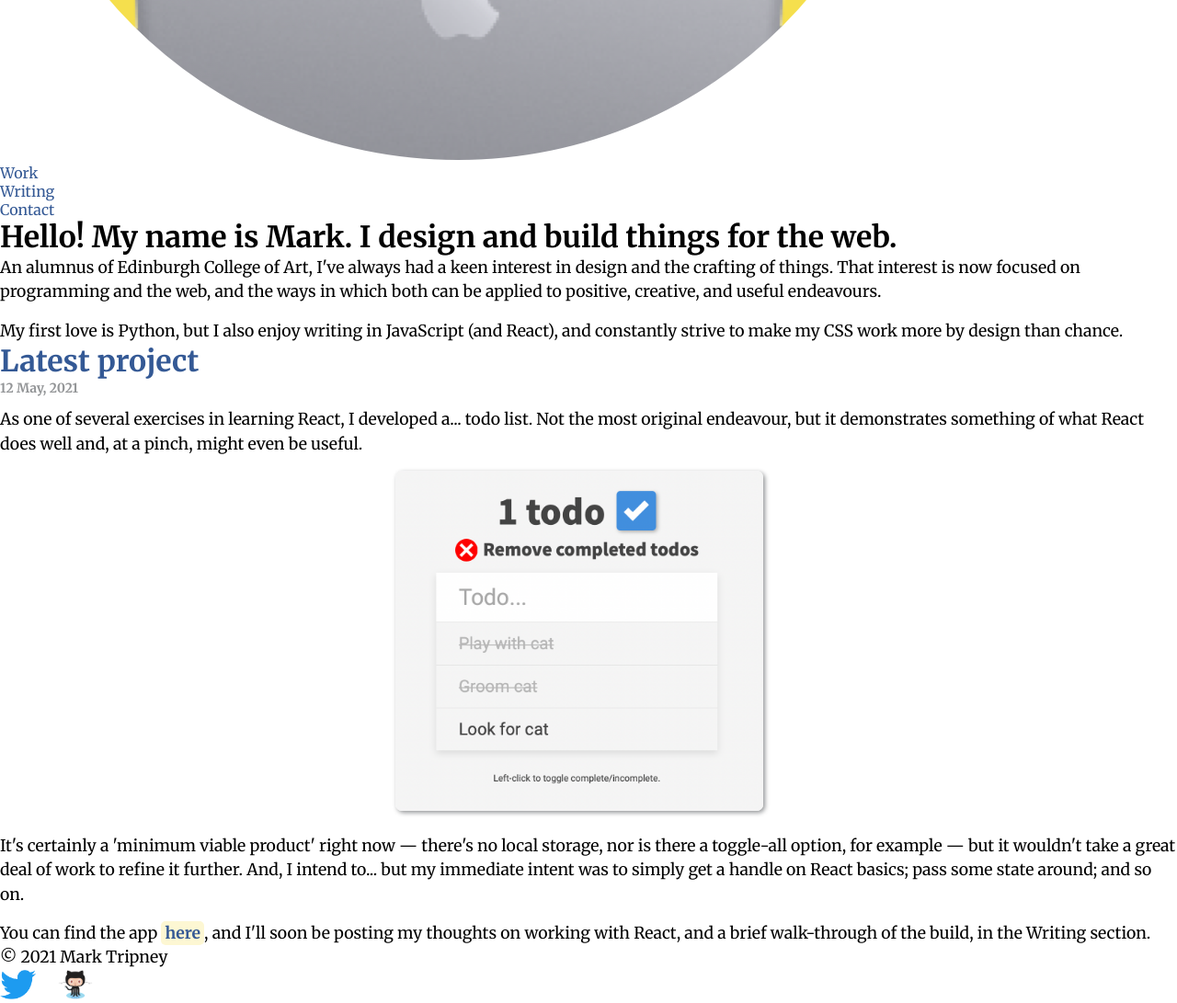
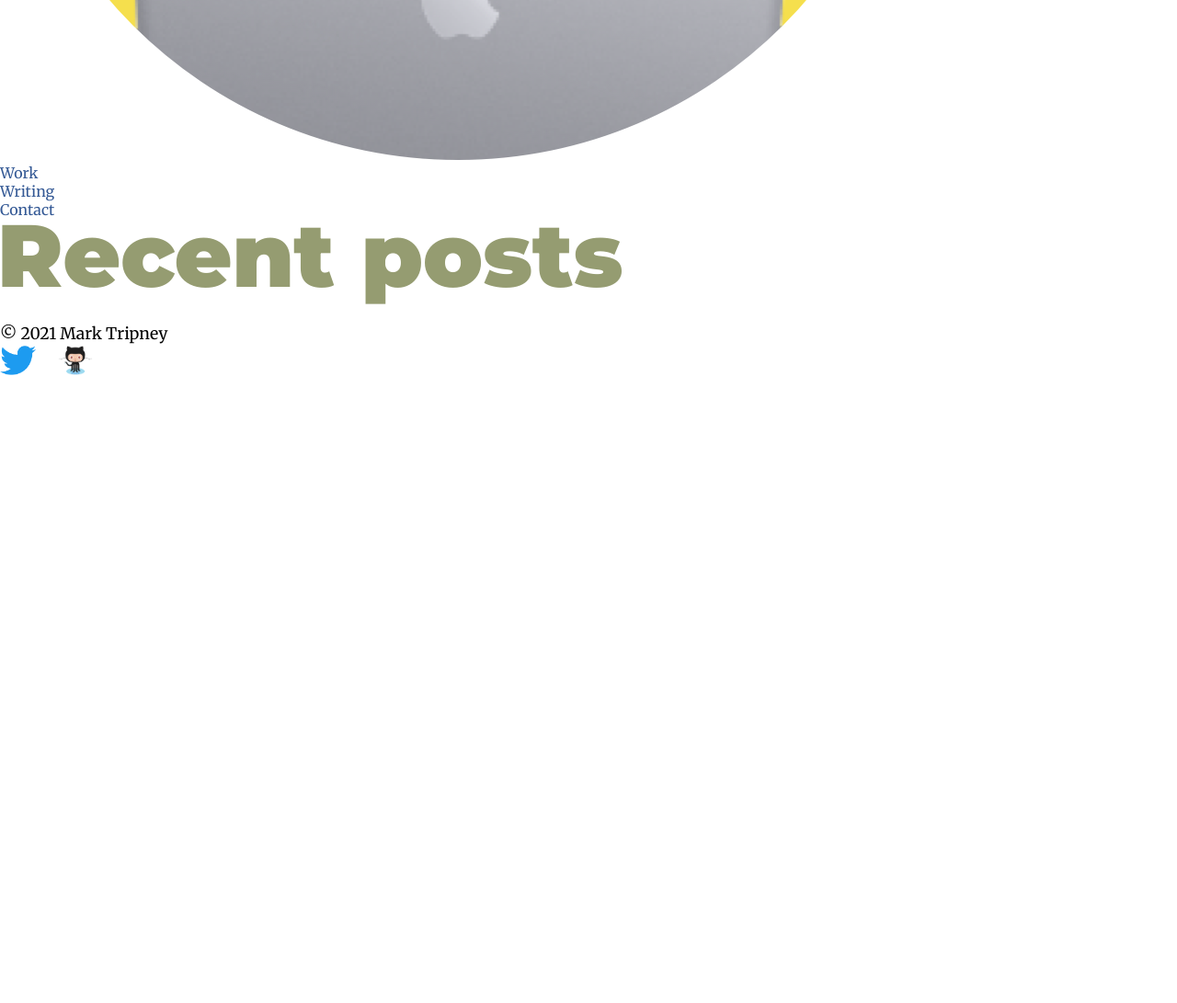
Before and after one commit to mark-tripney/marktripney-flask, a Flask app: page / in a window 1280 px wide. Shown: the part 826-1917 px from the top of the page at 92% size. After the commit the page ends 1234 px from the top, so only its background shows below. Run offline with Flask 2, Linux system fonts and the light colour scheme.

Commit message:
Remove intro; posts on home page.

```diff
--- a/templates/index.html
+++ b/templates/index.html
@@ -1,21 +1,11 @@
 {% extends "base.html" %}
 {% block content %}
-  <h1 class="section-head">Hello! My name is Mark. I design and build things for the web.</h1>
-  <p>
-    An alumnus of Edinburgh College of Art, I've always had a keen interest in design and the crafting of things. That
-    interest is now focused on
-    programming and the web, and the ways in which both can be applied to positive, creative, and useful endeavours.</p>
-  <p>My first love is Python, but I also enjoy writing in JavaScript (and React), and constantly strive to make my CSS
-    work more by design than chance.</p>
-  <h2>Latest project</h2>
-  <small>12 May, 2021</small>
-  <p>As one of several exercises in learning React, I developed a... todo list. Not the most original endeavour, but it
-    demonstrates something of what React does well and, at a pinch, might even be useful.</p>
-  <img class="screenshot" src="{{ url_for("static", filename="img/todo-react.png") }}"
-       alt="Screenshot from a React-based todo app, showing a list of complete and incomplete items.">
-  <p>It's certainly a 'minimum viable product' right now &mdash; there's no local storage, nor is there a toggle-all
-    option, for example &mdash; but it wouldn't take a great deal of work to refine it further. And, I intend to... but my
-    immediate intent was to simply get a handle on React basics; pass some state around; and so on.</p>
-  <p>You can find the app <a href="https://react-todos-marktripney.vercel.app" target="_blank">here</a>, and I'll soon
-    be posting my thoughts on working with React, and a brief walk-through of the build, in the Writing section.</p>
+  <h1 class="h1-display">Recent posts</h1>
+  {% for page in pages %}
+    <div class="post">
+      <h2><a class="post-link" href="{{ url_for("page", path=page.path) }}">{{ page.title }}</a></h2>
+      <small class="post-date">Posted on {{ page.date.strftime('%d %B, %Y') }}.</small>
+      <p>{{ page.summary }}</p>
+    </div>
+  {% endfor %}
 {% endblock content %}
```
